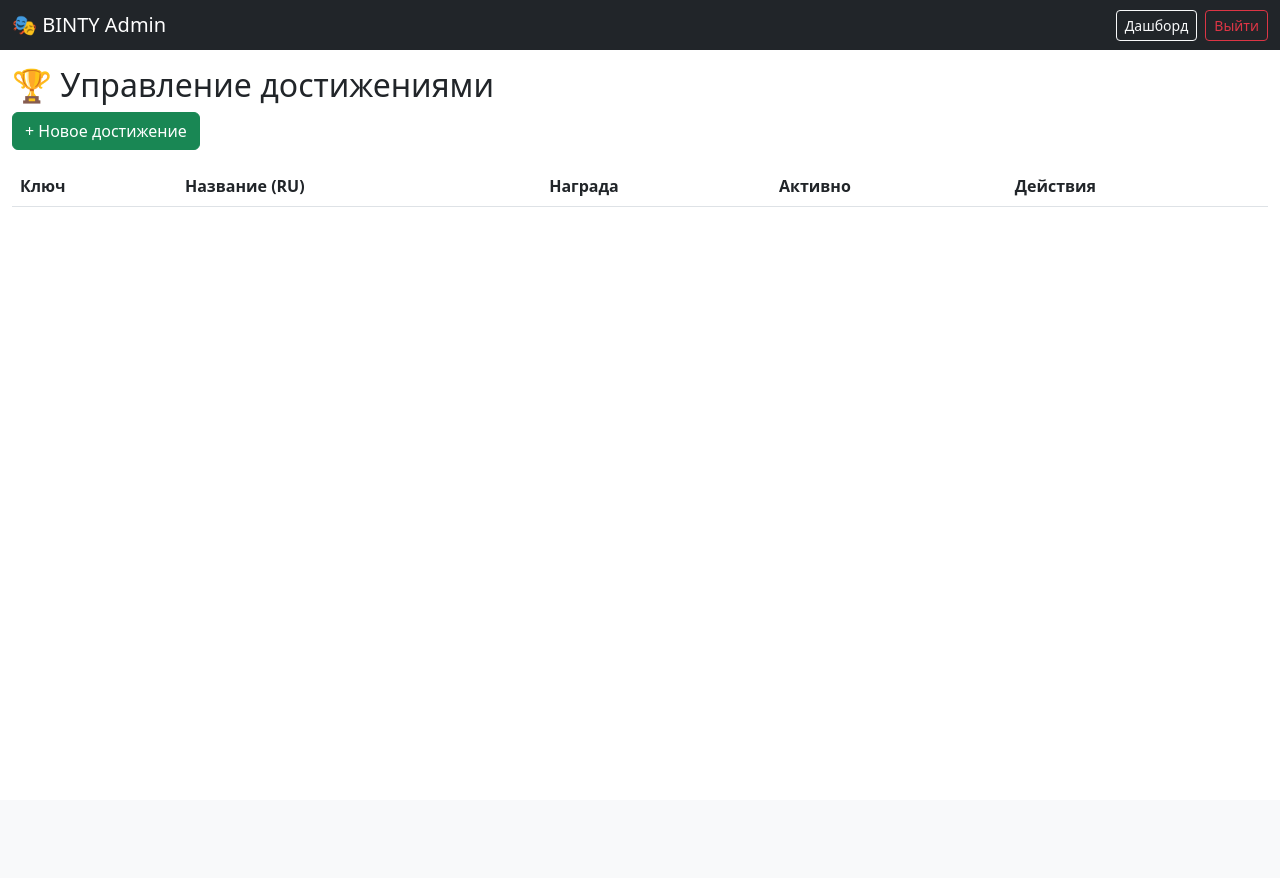
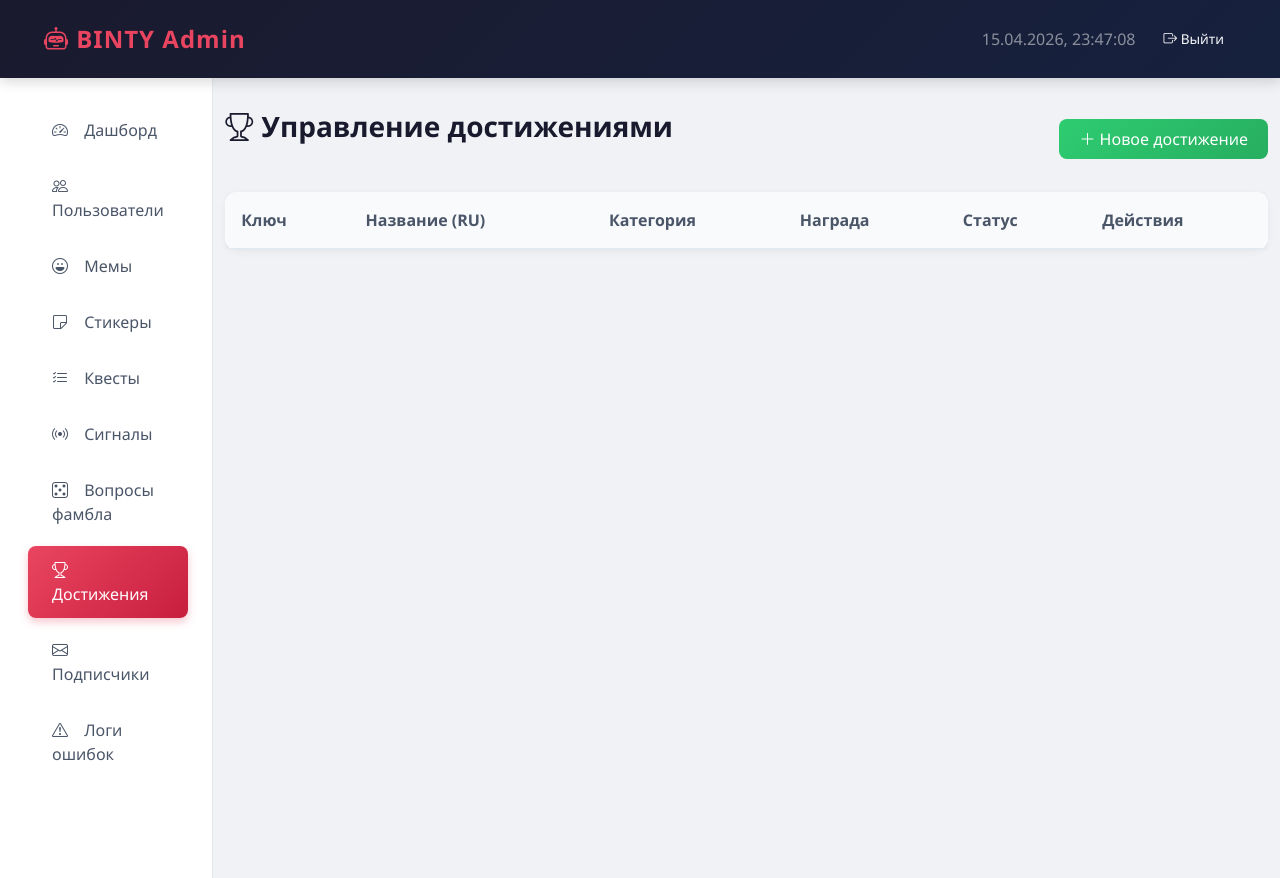
Before and after one commit to NonPlayableC/Fumble-bot.v2, a Flask app: template admin/templates/achievements.html in a window 1280 px wide. Before the commit the page ends 207 px from the top, so only its background shows below. Run offline with Flask 3, Linux system fonts and the light colour scheme; the template is opened without the code that fills it, so the values that code supplies are empty.

Commit message:
Update achievements.html

```diff
--- a/admin/templates/achievements.html
+++ b/admin/templates/achievements.html
@@ -5,40 +5,65 @@
     <meta name="viewport" content="width=device-width, initial-scale=1.0">
     <title>Достижения — BINTY Admin</title>
     <link href="https://cdn.jsdelivr.net/npm/bootstrap@5.3.0/dist/css/bootstrap.min.css" rel="stylesheet">
+    <link rel="stylesheet" href="https://cdn.jsdelivr.net/npm/bootstrap-icons@1.11.0/font/bootstrap-icons.css">
+    <link rel="stylesheet" href="/static/style.css">
 </head>
 <body>
-    <nav class="navbar navbar-dark bg-dark">
+    <nav class="navbar navbar-dark">
         <div class="container-fluid">
-            <span class="navbar-brand mb-0 h1">🎭 BINTY Admin</span>
-            <div class="d-flex">
-                <a href="/" class="btn btn-outline-light btn-sm me-2">Дашборд</a>
-                <a href="/logout" class="btn btn-outline-danger btn-sm">Выйти</a>
+            <span class="navbar-brand"><i class="bi bi-robot"></i> BINTY Admin</span>
+            <div class="d-flex align-items-center">
+                <span class="text-white-50 me-3" id="currentTime"></span>
+                <a href="/logout" class="btn btn-outline-light btn-sm"><i class="bi bi-box-arrow-right"></i> Выйти</a>
             </div>
         </div>
     </nav>
 
-    <div class="container-fluid mt-3">
-        <h2>🏆 Управление достижениями</h2>
+    <div class="container-fluid">
+        <div class="row">
+            <nav class="col-md-2 d-md-block sidebar">
+                <div class="position-sticky">
+                    <ul class="nav flex-column">
+                        <li class="nav-item"><a class="nav-link" href="/"><i class="bi bi-speedometer2"></i> Дашборд</a></li>
+                        <li class="nav-item"><a class="nav-link" href="/users"><i class="bi bi-people"></i> Пользователи</a></li>
+                        <li class="nav-item"><a class="nav-link" href="/memes"><i class="bi bi-emoji-laughing"></i> Мемы</a></li>
+                        <li class="nav-item"><a class="nav-link" href="/stickers"><i class="bi bi-sticky"></i> Стикеры</a></li>
+                        <li class="nav-item"><a class="nav-link" href="/quests"><i class="bi bi-list-check"></i> Квесты</a></li>
+                        <li class="nav-item"><a class="nav-link" href="/signals"><i class="bi bi-broadcast"></i> Сигналы</a></li>
+                        <li class="nav-item"><a class="nav-link" href="/fumble"><i class="bi bi-dice-5"></i> Вопросы фамбла</a></li>
+                        <li class="nav-item"><a class="nav-link active" href="/achievements"><i class="bi bi-trophy"></i> Достижения</a></li>
+                        <li class="nav-item"><a class="nav-link" href="/subscribers"><i class="bi bi-envelope"></i> Подписчики</a></li>
+                        <li class="nav-item"><a class="nav-link" href="/logs"><i class="bi bi-exclamation-triangle"></i> Логи ошибок</a></li>
+                    </ul>
+                </div>
+            </nav>
 
-        <div class="row mb-3">
-            <div class="col-md-8">
-                <button class="btn btn-success" onclick="openModal(null)">+ Новое достижение</button>
-            </div>
+            <main class="col-md-10 ms-sm-auto">
+                <div class="d-flex justify-content-between align-items-center mb-4">
+                    <h2 class="page-title"><i class="bi bi-trophy me-2"></i>Управление достижениями</h2>
+                    <button class="btn btn-success" onclick="openModal(null)"><i class="bi bi-plus-lg"></i> Новое достижение</button>
                 </div>
 
+                <div class="card fade-in">
+                    <div class="card-body p-0">
                         <div class="table-responsive">
-            <table class="table table-striped">
+                            <table class="table table-hover mb-0">
                                 <thead>
                                     <tr>
                                         <th>Ключ</th>
                                         <th>Название (RU)</th>
+                                        <th>Категория</th>
                                         <th>Награда</th>
-                        <th>Активно</th>
+                                        <th>Статус</th>
                                         <th>Действия</th>
                                     </tr>
                                 </thead>
                                 <tbody id="achievementsTable"></tbody>
                             </table>
+                        </div>
+                    </div>
+                </div>
+            </main>
         </div>
     </div>
 
@@ -47,60 +72,53 @@
         <div class="modal-dialog modal-lg">
             <div class="modal-content">
                 <div class="modal-header">
-                    <h5 class="modal-title" id="modalTitle">Новое достижение</h5>
+                    <h5 class="modal-title" id="modalTitle"><i class="bi bi-plus-circle me-2"></i>Новое достижение</h5>
                     <button type="button" class="btn-close" data-bs-dismiss="modal"></button>
                 </div>
                 <div class="modal-body">
                     <input type="hidden" id="achievementKey">
 
-                    <div class="mb-3">
+                    <div class="row mb-3">
+                        <div class="col-md-6">
                             <label class="form-label">Ключ (уникальный)</label>
                             <input type="text" id="key" class="form-control" placeholder="first_fumble">
                         </div>
-
-                    <div class="mb-3">
+                        <div class="col-md-6">
                             <label class="form-label">Иконка</label>
                             <input type="text" id="icon" class="form-control" placeholder="🏅">
                         </div>
+                    </div>
 
-                    <ul class="nav nav-tabs">
+                    <ul class="nav nav-tabs mb-3">
                         <li class="nav-item"><a class="nav-link active" data-bs-toggle="tab" href="#a-ru">RU</a></li>
                         <li class="nav-item"><a class="nav-link" data-bs-toggle="tab" href="#a-en">EN</a></li>
                         <li class="nav-item"><a class="nav-link" data-bs-toggle="tab" href="#a-es">ES</a></li>
                         <li class="nav-item"><a class="nav-link" data-bs-toggle="tab" href="#a-zh">ZH</a></li>
                     </ul>
 
-                    <div class="tab-content mt-3">
+                    <div class="tab-content">
                         <div class="tab-pane fade show active" id="a-ru">
-                            <label class="form-label">Название (RU)</label>
-                            <input type="text" id="name_ru" class="form-control">
-                            <label class="form-label mt-2">Описание (RU)</label>
-                            <textarea id="desc_ru" class="form-control" rows="2"></textarea>
+                            <input type="text" id="name_ru" class="form-control mb-2" placeholder="Название (RU)">
+                            <textarea id="desc_ru" class="form-control" rows="2" placeholder="Описание (RU)"></textarea>
                         </div>
                         <div class="tab-pane fade" id="a-en">
-                            <label class="form-label">Название (EN)</label>
-                            <input type="text" id="name_en" class="form-control">
-                            <label class="form-label mt-2">Описание (EN)</label>
-                            <textarea id="desc_en" class="form-control" rows="2"></textarea>
+                            <input type="text" id="name_en" class="form-control mb-2" placeholder="Название (EN)">
+                            <textarea id="desc_en" class="form-control" rows="2" placeholder="Описание (EN)"></textarea>
                         </div>
                         <div class="tab-pane fade" id="a-es">
-                            <label class="form-label">Название (ES)</label>
-                            <input type="text" id="name_es" class="form-control">
-                            <label class="form-label mt-2">Описание (ES)</label>
-                            <textarea id="desc_es" class="form-control" rows="2"></textarea>
+                            <input type="text" id="name_es" class="form-control mb-2" placeholder="Название (ES)">
+                            <textarea id="desc_es" class="form-control" rows="2" placeholder="Описание (ES)"></textarea>
                         </div>
                         <div class="tab-pane fade" id="a-zh">
-                            <label class="form-label">Название (ZH)</label>
-                            <input type="text" id="name_zh" class="form-control">
-                            <label class="form-label mt-2">Описание (ZH)</label>
-                            <textarea id="desc_zh" class="form-control" rows="2"></textarea>
+                            <input type="text" id="name_zh" class="form-control mb-2" placeholder="Название (ZH)">
+                            <textarea id="desc_zh" class="form-control" rows="2" placeholder="Описание (ZH)"></textarea>
                         </div>
                     </div>
 
                     <div class="row mt-3">
                         <div class="col-md-6">
                             <label class="form-label">Награда (очки)</label>
-                            <input type="number" id="reward" class="form-control">
+                            <input type="number" id="reward" class="form-control" value="0">
                         </div>
                         <div class="col-md-6">
                             <label class="form-label">Категория</label>
@@ -121,8 +139,8 @@
                     </div>
                 </div>
                 <div class="modal-footer">
-                    <button type="button" class="btn btn-secondary" data-bs-dismiss="modal">Отмена</button>
-                    <button type="button" class="btn btn-primary" onclick="saveAchievement()">Сохранить</button>
+                    <button type="button" class="btn btn-outline-secondary" data-bs-dismiss="modal">Отмена</button>
+                    <button type="button" class="btn btn-primary" onclick="saveAchievement()"><i class="bi bi-check-lg"></i> Сохранить</button>
                 </div>
             </div>
         </div>
@@ -132,6 +150,12 @@
     <script>
         let achievementModal;
         let achievements = [];
+
+        function updateTime() {
+            document.getElementById('currentTime').textContent = new Date().toLocaleString('ru-RU');
+        }
+        updateTime();
+        setInterval(updateTime, 1000);
 
         document.addEventListener('DOMContentLoaded', () => {
             achievementModal = new bootstrap.Modal(document.getElementById('achievementModal'));
@@ -143,15 +167,21 @@
             achievements = await res.json();
 
             const tbody = document.getElementById('achievementsTable');
+            if (achievements.length === 0) {
+                tbody.innerHTML = '<tr><td colspan="6" class="text-center py-4 text-muted">Нет достижений</td></tr>';
+                return;
+            }
+
             tbody.innerHTML = achievements.map(a => `
                 <tr>
                     <td><code>${a.achievement_key}</code></td>
                     <td>${a.name_ru || a.name_en || '-'}</td>
-                    <td>${a.reward_points}</td>
-                    <td>${a.is_active ? '✅' : '❌'}</td>
+                    <td><span class="badge bg-info">${a.category || 'fumble'}</span></td>
+                    <td><span class="badge bg-warning text-dark">${a.reward_points} pts</span></td>
+                    <td>${a.is_active ? '<span class="badge badge-success">Активно</span>' : '<span class="badge badge-danger">Выкл</span>'}</td>
                     <td>
-                        <button class="btn btn-sm btn-primary" onclick="openModal('${a.achievement_key}')">✏️</button>
-                        <button class="btn btn-sm btn-danger" onclick="deleteAchievement('${a.achievement_key}')">🗑️</button>
+                        <button class="btn btn-sm btn-outline-primary me-1" onclick="openModal('${a.achievement_key}')"><i class="bi bi-pencil"></i></button>
+                        <button class="btn btn-sm btn-outline-danger" onclick="deleteAchievement('${a.achievement_key}')"><i class="bi bi-trash"></i></button>
                     </td>
                 </tr>
             `).join('');
@@ -160,7 +190,7 @@
         function openModal(key) {
             const ach = key ? achievements.find(a => a.achievement_key === key) : null;
             document.getElementById('achievementKey').value = key || '';
-            document.getElementById('modalTitle').textContent = key ? 'Редактировать достижение' : 'Новое достижение';
+            document.getElementById('modalTitle').innerHTML = key ? '<i class="bi bi-pencil-square me-2"></i>Редактировать достижение' : '<i class="bi bi-plus-circle me-2"></i>Новое достижение';
 
             document.getElementById('key').value = ach?.achievement_key || '';
             document.getElementById('key').disabled = !!key;
```
Lines whose indentation alone changed are shown as unchanged.
